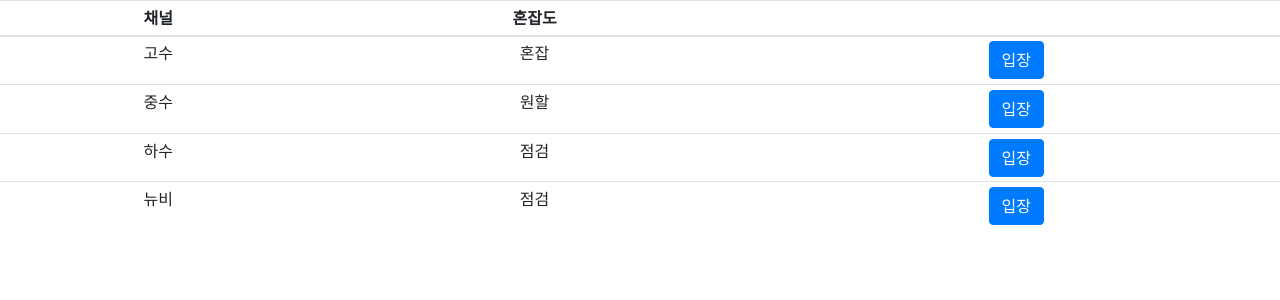
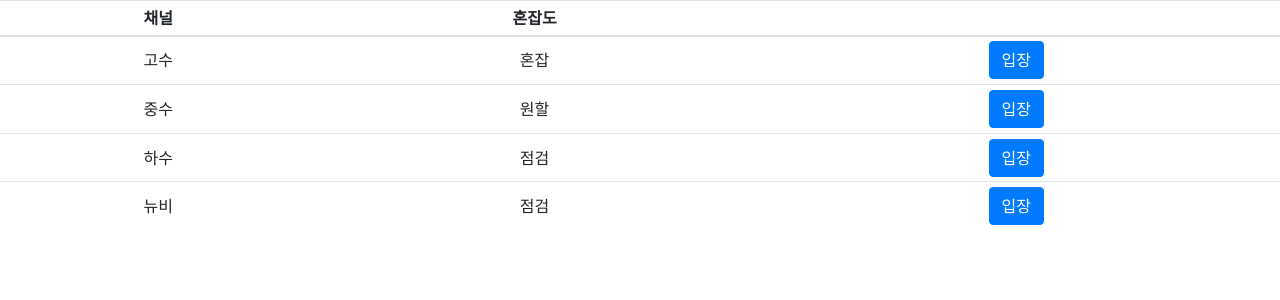
Before and after one commit to glennneiger/cm2, a React (Create React App) app: page /channels in a window 1280 px wide. Shown: the top 300 px of the page. Built offline with nearby package versions, Linux system fonts and the light colour scheme.

Commit message:
Update channel list css

```diff
--- a/src/components/ChannelList.css
+++ b/src/components/ChannelList.css
@@ -1,3 +1,7 @@
 th, td {
   text-align: center
 }
+
+.table td {
+  vertical-align: middle;
+}
```
